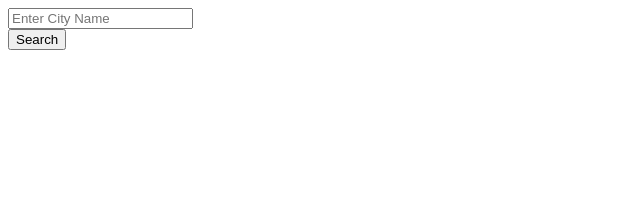
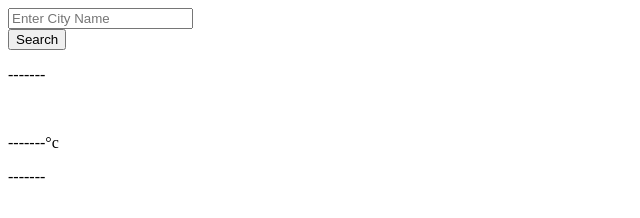
Before and after one commit to Hemang417/LHD_DAY_1_Weather_App, a plain HTML site: page index.html in a window 1280 px wide. Shown: the full height of the page, 0-640 px from the left. Drawn offline with Linux system fonts and the light colour scheme.

Commit message:
Done HTML

```diff
--- a/index.html
+++ b/index.html
@@ -17,5 +17,18 @@
         <br>
         <button id="search-button">Search</button>
     </form>
+
+    <main id="app-container">
+        <div id="location">
+            <p>-------</p>
+        </div>
+        <div id="temp">
+            <img id="temp-icon" src="" alt="">
+            <p><span id="temp-value">-------</span><span id="temp-unit">&#176c</span></p>
+        </div>
+        <div id="climate">
+            <p>-------</p>
+        </div>
+    </main>
 </body>
 </html>
```
